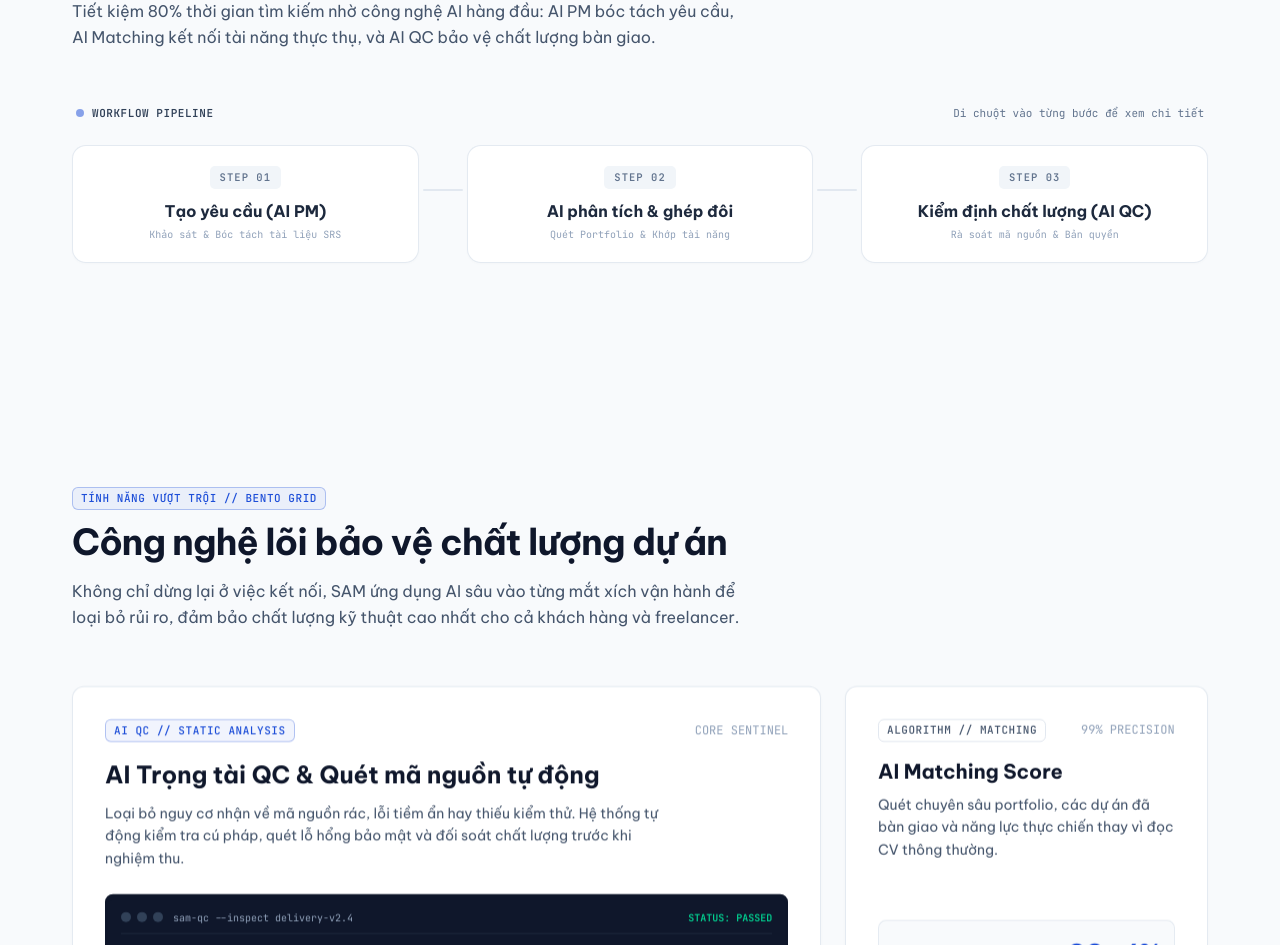
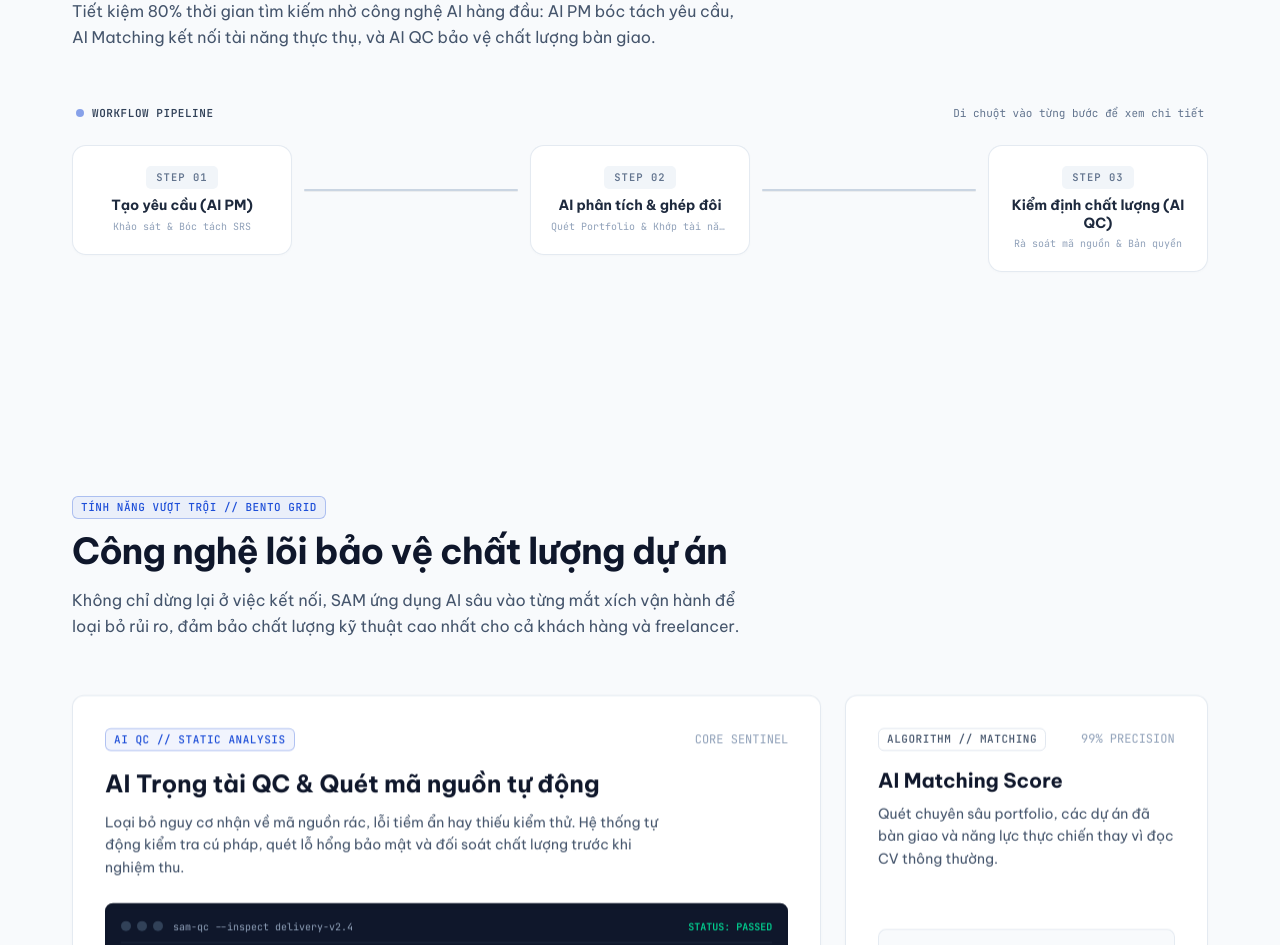
Before and after one commit to SAM-SiftAndMatch/sam-fe, a React (Vite) app: page / in a window 1280 px wide. Shown: the part 1173-2118 px from the top of the page. Built offline with nearby package versions, Linux system fonts and the light colour scheme; no server answers.

Commit message:
feat(ui): refine compact step nodes, lengthen connector lines, and smooth card morphing

```diff
--- a/src/components/landing/ProcessSection.tsx
+++ b/src/components/landing/ProcessSection.tsx
@@ -19,11 +19,11 @@ const WORKFLOW_STEPS: WorkflowStep[] = [
     stepNumber: '01',
     shortTag: 'AI PM',
     title: 'Tạo yêu cầu (AI PM)',
-    subtitle: 'Khảo sát & Bóc tách tài liệu SRS',
+    subtitle: 'Khảo sát & Bóc tách SRS',
     description:
       'Sử dụng AI Brief Assistant để phỏng vấn chi tiết, bóc tách tài liệu đặc tả SRS hoàn hảo chỉ trong 30 giây.',
     snippet: (
-      <div className="rounded-[8px] bg-slate-50 border border-slate-200/80 p-3.5 space-y-2.5">
+      <div className="rounded-[8px] bg-slate-50 border border-slate-200/80 p-3 space-y-2">
         <div className="flex items-start gap-2">
           <span className="font-mono text-[10px] text-slate-400 shrink-0 mt-0.5">YOU:</span>
           <div className="text-[11px] text-slate-700 bg-white border border-slate-200/60 rounded-[6px] px-2.5 py-1.5 shadow-2xs">
@@ -55,7 +55,7 @@ const WORKFLOW_STEPS: WorkflowStep[] = [
     description:
       'Hệ thống quét hàng ngàn portfolio và commit mã nguồn thực tế để đề xuất Top 3 chuyên gia khớp nhất 99%.',
     snippet: (
-      <div className="rounded-[8px] bg-slate-50 border border-slate-200/80 p-3 space-y-2">
+      <div className="rounded-[8px] bg-slate-50 border border-slate-200/80 p-2.5 space-y-1.5">
         <div className="bg-white border border-slate-200/80 rounded-[6px] p-2 flex items-center justify-between">
           <div className="flex items-center gap-2">
             <div className="w-6 h-6 rounded bg-[#1D4ED8]/10 text-[#1D4ED8] flex items-center justify-center font-mono text-[10px] font-bold">
@@ -97,7 +97,7 @@ const WORKFLOW_STEPS: WorkflowStep[] = [
     description:
       'Rà soát mã nguồn tự động, phát hiện lỗi cú pháp, kiểm tra bảo mật và bản quyền trước khi giải ngân thanh toán.',
     snippet: (
-      <div className="rounded-[8px] bg-slate-50 border border-slate-200/80 p-3 space-y-1.5 font-mono text-[10.5px]">
+      <div className="rounded-[8px] bg-slate-50 border border-slate-200/80 p-2.5 space-y-1.5 font-mono text-[10.5px]">
         <div className="flex items-center justify-between bg-white border border-slate-200/70 px-2 py-1.5 rounded-[5px]">
           <span className="text-slate-700">Static Code Analysis</span>
           <span className="text-emerald-700 font-semibold bg-emerald-50 px-1.5 py-0.5 rounded text-[10px]">
@@ -162,34 +162,32 @@ export const ProcessSection: React.FC = () => {
       {/* Workflow Interactive Morphing Cards Track */}
       <div
         onMouseLeave={() => setHoveredStep(null)}
-        className="w-full relative flex flex-col lg:flex-row items-start gap-3 lg:gap-0 transition-all"
+        className="w-full relative flex flex-col lg:flex-row items-center lg:items-start justify-between transition-all"
       >
         {WORKFLOW_STEPS.map((step, index) => {
           const isActive = activeIndex === index;
-          const flexStyle = {
-            flex: isActive ? '2.3 1 0%' : isAnyActive ? '0.85 1 0%' : '1 1 0%',
-          };
+          const isOtherActive = isAnyActive && !isActive;
+
+          // Dynamically compute card width classes for desktop
+          const cardWidthClasses = isActive
+            ? 'lg:max-w-none lg:w-[480px] bg-white border-[#1D4ED8] shadow-[0_14px_40px_rgba(29,78,216,0.12)] -translate-y-1 z-20'
+            : isOtherActive
+              ? 'lg:max-w-none lg:w-[200px] bg-white/95 border-slate-200/90 shadow-[0_1px_3px_rgba(0,0,0,0.02)] opacity-75 hover:opacity-100 scale-[0.98] z-10'
+              : 'lg:max-w-none lg:w-[220px] bg-white border-slate-200/90 hover:border-slate-300 shadow-[0_1px_3px_rgba(0,0,0,0.02)] z-10';
 
           return (
             <Fragment key={step.id}>
               {/* Morphing Step Card (Title morphs directly into Card) */}
               <div
-                style={flexStyle}
                 onMouseEnter={() => setHoveredStep(index)}
                 onClick={() => setPinnedStep(pinnedStep === index ? null : index)}
-                className={`group relative flex flex-col rounded-[14px] border transition-all duration-300 ease-out cursor-pointer ${
-                  isActive
-                    ? 'p-5 sm:p-6 bg-white border-[#1D4ED8] shadow-[0_14px_40px_rgba(29,78,216,0.12)] -translate-y-1 z-20'
-                    : isAnyActive
-                      ? 'p-4 sm:p-5 bg-white/90 border-slate-200/90 shadow-[0_1px_3px_rgba(0,0,0,0.02)] opacity-75 hover:opacity-100 scale-[0.98] z-10'
-                      : 'p-4 sm:p-5 bg-white border-slate-200/90 hover:border-slate-300 shadow-[0_1px_3px_rgba(0,0,0,0.02)] z-10'
-                }`}
+                className={`group relative flex flex-col rounded-[14px] border p-4 sm:p-5 transition-[width,transform,opacity,border-color,box-shadow] duration-350 ease-[cubic-bezier(0.16,1,0.3,1)] cursor-pointer select-none w-full max-w-[360px] mx-auto ${cardWidthClasses}`}
               >
                 {/* Header: STEP on top center, Title below center */}
                 <div className="flex flex-col items-center text-center select-none">
                   {/* STEP Badge ở trên đầu chính giữa */}
                   <span
-                    className={`font-mono text-[10.5px] tracking-widest uppercase font-bold px-2.5 py-1 rounded-[5px] transition-colors mb-2.5 ${
+                    className={`font-mono text-[10px] sm:text-[10.5px] tracking-widest uppercase font-bold px-2.5 py-1 rounded-[5px] transition-colors mb-2 ${
                       isActive
                         ? 'bg-[#1D4ED8] text-white shadow-xs'
                         : 'bg-slate-100 text-slate-500 group-hover:bg-slate-200 group-hover:text-slate-800'
@@ -200,42 +198,51 @@ export const ProcessSection: React.FC = () => {
 
                   {/* Title ở dưới chính giữa */}
                   <h3
-                    className={`font-bold transition-all ${
+                    className={`font-bold transition-colors leading-tight ${
                       isActive
                         ? 'text-base sm:text-lg text-[#1D4ED8]'
-                        : 'text-sm sm:text-base text-slate-800 group-hover:text-slate-900'
+                        : 'text-xs sm:text-sm text-slate-800 group-hover:text-slate-900'
                     }`}
                   >
                     {step.title}
                   </h3>
 
-                  {/* Subtitle khi ở trạng thái compact */}
-                  {!isActive && (
-                    <span className="font-mono text-[10px] text-slate-400 mt-1 transition-opacity">
+                  {/* Subtitle khi ở trạng thái compact (thu gọn bằng CSS Grid mượt mà) */}
+                  <div
+                    className={`grid transition-[grid-template-rows,opacity] duration-250 ease-out ${
+                      !isActive
+                        ? 'grid-rows-[1fr] opacity-100 mt-1'
+                        : 'grid-rows-[0fr] opacity-0 mt-0 pointer-events-none'
+                    }`}
+                  >
+                    <div className="overflow-hidden">
+                      <span className="font-mono text-[10px] text-slate-400 block truncate">
                         {step.subtitle}
                       </span>
-                  )}
+                    </div>
+                  </div>
                 </div>
 
-                {/* Morphing Detail Body: unfolds inside the card on hover */}
+                {/* Morphing Detail Body: Unfolds smoothly with CSS Grid 0fr -> 1fr */}
                 <div
-                  className={`overflow-hidden transition-all duration-300 ease-out ${
+                  className={`grid transition-[grid-template-rows,opacity] duration-350 ease-[cubic-bezier(0.16,1,0.3,1)] ${
                     isActive
-                      ? 'max-h-[500px] opacity-100 mt-5 pointer-events-auto'
-                      : 'max-h-0 opacity-0 mt-0 pointer-events-none'
+                      ? 'grid-rows-[1fr] opacity-100'
+                      : 'grid-rows-[0fr] opacity-0 pointer-events-none'
                   }`}
                 >
-                  <div className="border-t border-slate-100 pt-4 flex flex-col justify-between">
+                  <div className="overflow-hidden">
+                    <div className="border-t border-slate-100 pt-3.5 mt-3.5 flex flex-col justify-between">
                       <div>
-                      <div className="flex items-center justify-between gap-2 mb-2.5">
-                        <span className="font-mono text-[9.5px] font-semibold text-[#1D4ED8] bg-[#1D4ED8]/10 px-2 py-0.5 rounded-[4px]">
+                        <div className="flex items-center justify-between gap-2 mb-2">
+                          <span className="font-mono text-[9px] font-bold text-[#1D4ED8] bg-[#1D4ED8]/10 px-2 py-0.5 rounded-[4px]">
                             {step.shortTag} SPECIFICATION
                           </span>
                           <span className="font-mono text-xs text-slate-400">
                             {step.stepNumber} / 03
                           </span>
                         </div>
-                      <p className="text-xs sm:text-sm text-slate-600 leading-relaxed mb-4 text-left">
+                        <p className="text-xs sm:text-sm text-slate-600 leading-relaxed mb-3.5 text-left">
                           {step.description}
                         </p>
                       </div>
@@ -245,16 +252,17 @@ export const ProcessSection: React.FC = () => {
                     </div>
                   </div>
                 </div>
+              </div>
 
-              {/* Connecting straight line (NO ARROWS, purely straight line) */}
+              {/* Connecting Straight Line (NO ARROWS, long, prominent line) */}
               {index < WORKFLOW_STEPS.length - 1 && (
                 <>
-                  {/* Desktop Straight Horizontal Line */}
+                  {/* Desktop Long Straight Horizontal Line */}
                   <div
-                    className="hidden lg:flex items-center justify-center w-8 lg:w-12 shrink-0 self-start mt-[44px] pointer-events-none px-1"
+                    className="hidden lg:flex items-center flex-1 min-w-[48px] self-start mt-[44px] px-3 pointer-events-none"
                     aria-hidden="true"
                   >
-                    <div className="w-full h-[2px] bg-slate-200 relative overflow-hidden rounded-full">
+                    <div className="w-full h-[2.5px] bg-slate-300 relative rounded-full overflow-hidden shadow-2xs">
                       <div
                         className={`absolute inset-0 bg-[#1D4ED8] transition-opacity duration-300 ${
                           activeIndex === index || activeIndex === index + 1
@@ -267,10 +275,10 @@ export const ProcessSection: React.FC = () => {
 
                   {/* Mobile Straight Vertical Line */}
                   <div
-                    className="lg:hidden flex items-center justify-center h-6 w-full py-1 text-slate-300 pointer-events-none"
+                    className="lg:hidden flex items-center justify-center h-8 w-full py-1 text-slate-300 pointer-events-none"
                     aria-hidden="true"
                   >
-                    <div className="h-full w-[2px] bg-slate-300 rounded-full" />
+                    <div className="h-full w-[2.5px] bg-slate-300 rounded-full" />
                   </div>
                 </>
               )}
```
Lines whose indentation alone changed are shown as unchanged.
